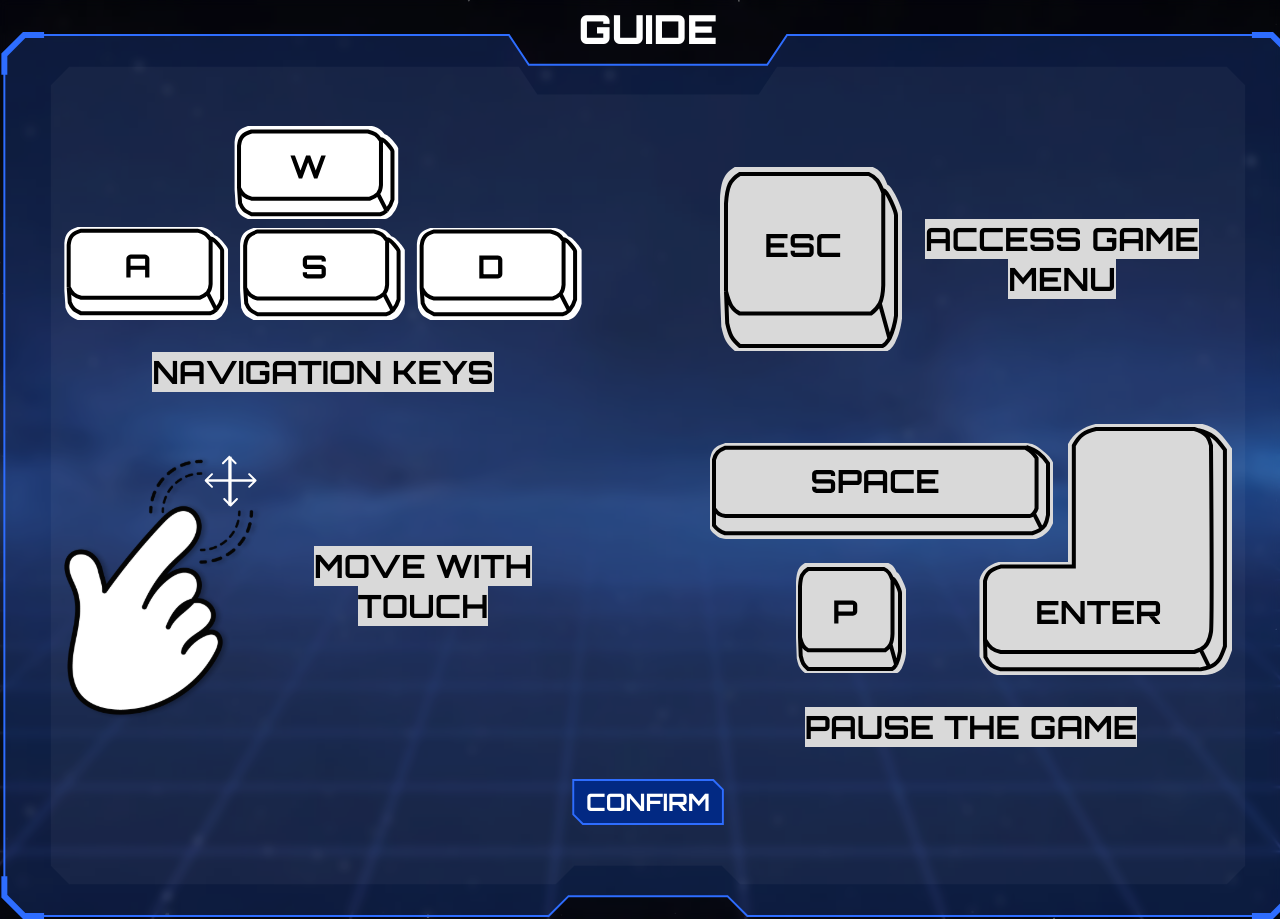
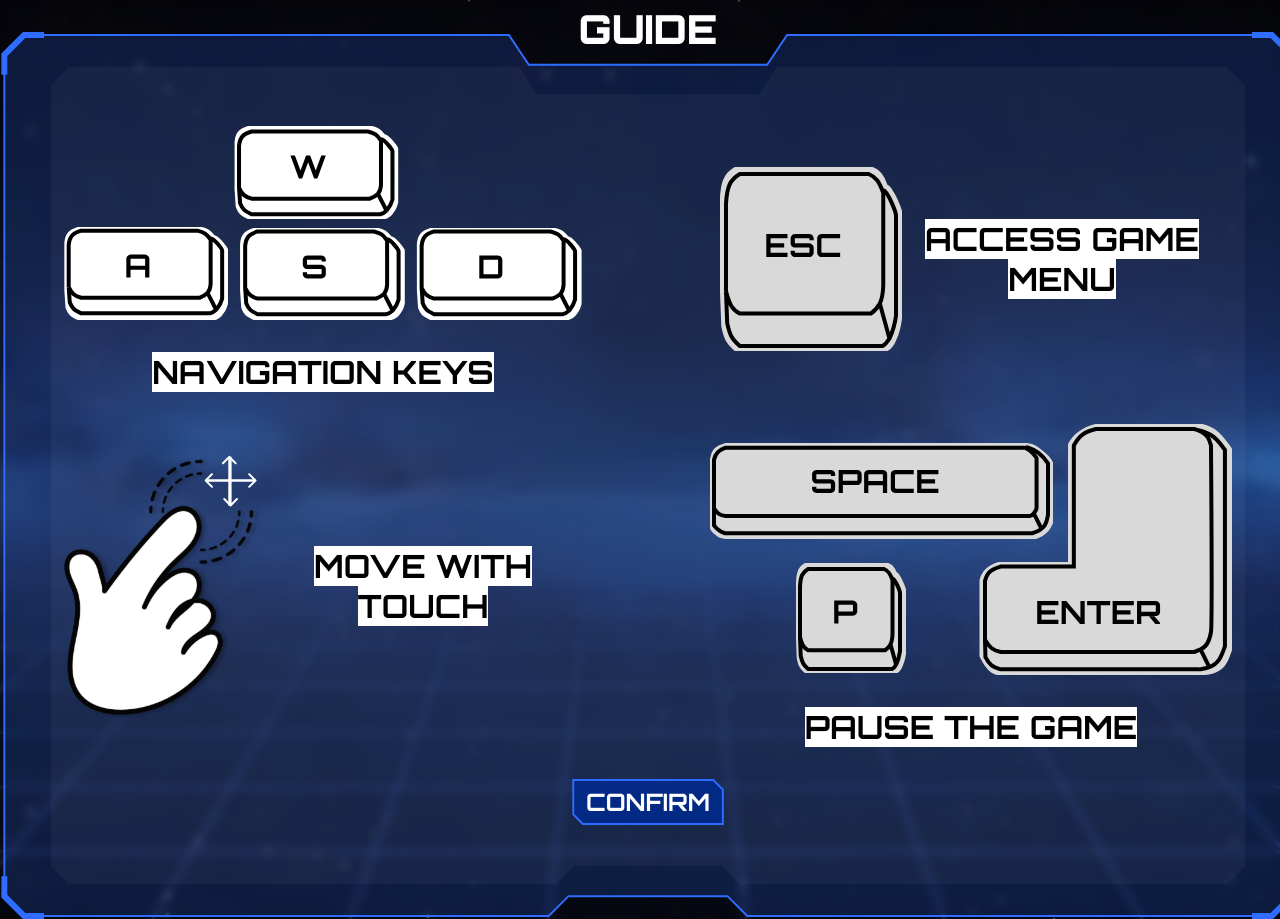
Before and after one commit to CodectiveOrg/snake-frontend, a React (Vite) app: page /guide in a window 1280 px wide. Built offline with nearby package versions, Linux system fonts and the light colour scheme; a web font is replaced by a local one.

Commit message:
[REFACTOR] use variables everywhere

```diff
--- a/src/components/button/components/button-frame/button-frame.module.css
+++ b/src/components/button/components/button-frame/button-frame.module.css
@@ -6,13 +6,13 @@
 
   &.primary {
     .perimeter {
-      fill: hsl(222deg 97% 26%);
+      fill: var(--color-surface-700);
     }
   }
 
   &.secondary {
     .perimeter {
-      fill: hsl(0deg 0% 85% / 11%);
+      fill: var(--color-surface-200);
     }
   }
 }
--- a/src/components/canvas/canvas.module.css
+++ b/src/components/canvas/canvas.module.css
@@ -15,7 +15,7 @@
   }
 
   canvas {
-    background-color: var(--color-overlay);
+    background-color: var(--color-overlay-400);
 
     block-size: 100%;
     inline-size: 100%;
--- a/src/components/link-button/link-button.module.css
+++ b/src/components/link-button/link-button.module.css
@@ -31,7 +31,7 @@
   transition-property: background-color, color, border-color, scale;
 
   &:hover {
-    background-color: hsl(222deg 100% 59% / 24%);
+    background-color: var(--color-surface-300);
     color: var(--color-text-400);
 
     scale: 1.1;
@@ -40,12 +40,12 @@
   }
 
   &.default {
-    background-color: hsl(0deg 0% 44% / 24%);
-    color: hsl(0deg 0% 44%);
+    background-color: var(--color-surface-200);
+    color: var(--color-text-disabled);
   }
 
   &.light {
-    background-color: hsl(0deg 0% 100% / 4%);
+    background-color: var(--color-surface-100);
     color: var(--color-text-400);
   }
 
--- a/src/components/modal/modal.module.css
+++ b/src/components/modal/modal.module.css
@@ -6,7 +6,7 @@
   border: none;
 
   &::backdrop {
-    background-color: hsl(0deg 0% 0% / 50%);
+    background-color: var(--color-overlay-300);
 
     backdrop-filter: blur(5px);
   }
--- a/src/components/ribbon/ribbon.module.css
+++ b/src/components/ribbon/ribbon.module.css
@@ -4,7 +4,7 @@
   position: relative;
 
   .content {
-    background-color: var(--color-overlay);
+    background-color: var(--color-overlay-400);
 
     padding-inline: 1.5rem;
 
--- a/src/components/slider/components/slider-frame/slider-frame.module.css
+++ b/src/components/slider/components/slider-frame/slider-frame.module.css
@@ -1,6 +1,6 @@
 .slider-frame {
   .perimeter {
-    fill: hsl(0deg 0% 44% / 4%);
+    fill: var(--color-surface-100);
     stroke: var(--color-primary);
     stroke-width: 1px;
   }
--- a/src/components/slider/slider.module.css
+++ b/src/components/slider/slider.module.css
@@ -8,7 +8,7 @@
     gap: 0.25rem;
 
     .button {
-      background-color: hsl(0deg 0% 0% / 30%);
+      background-color: var(--color-overlay-300);
 
       block-size: 1rem;
       inline-size: 1rem;
@@ -21,7 +21,7 @@
 
       &:where(:has(~ &.hover)),
       &.hover {
-        background-color: hsl(0deg 0% 100% / 30%);
+        background-color: var(--color-overlay-50);
       }
 
       &.active {
@@ -29,7 +29,7 @@
       }
 
       &.hover ~ .active {
-        background-color: hsl(0deg 0% 100% / 30%);
+        background-color: var(--color-overlay-50);
       }
     }
   }
--- a/src/components/user-badge/components/username-frame/username-frame.module.css
+++ b/src/components/user-badge/components/username-frame/username-frame.module.css
@@ -5,7 +5,7 @@
   }
 
   .edge {
-    fill: hsl(0deg 0% 85%);
+    fill: var(--color-text-400);
   }
 
   .line {
--- a/src/index.css
+++ b/src/index.css
@@ -6,7 +6,7 @@
   margin: 0;
   padding: 0;
 
-  scrollbar-color: var(--color-primary) hsl(0deg 0% 0% / 30%);
+  scrollbar-color: var(--color-primary) var(--color-overlay-400);
   scrollbar-width: thin;
 }
 
--- a/src/pages/guide/guide.module.css
+++ b/src/pages/guide/guide.module.css
@@ -33,8 +33,8 @@
           text-align: center;
 
           .title {
-            background-color: hsl(0deg 0% 85% / 100%);
-            color: hsl(0deg 0% 0% / 100%);
+            background-color: var(--color-text-400);
+            color: var(--color-text-900);
 
             display: inline;
 
--- a/src/styles/colors.css
+++ b/src/styles/colors.css
@@ -1,15 +1,18 @@
 :root {
   --color-primary: hsl(222deg 100% 59%);
 
+  --color-surface-50: hsl(0deg 0% 100% / 10%);
   --color-surface-100: hsl(0deg 0% 100% / 4%);
   --color-surface-200: hsl(0deg 0% 85% / 20%);
   --color-surface-300: hsl(222deg 100% 59% / 40%);
   --color-surface-400: hsl(222deg 100% 59% / 20%);
-  --color-surface-50: hsl(0deg 0% 100% / 10%);
   --color-surface-700: hsl(222deg 97% 26%);
 
-  --color-overlay: hsl(0deg 0% 0% / 80%);
+  --color-overlay-50: hsl(0deg 0% 100% / 30%);
+  --color-overlay-300: hsl(0deg 0% 0% / 30%);
+  --color-overlay-400: hsl(0deg 0% 0% / 80%);
 
   --color-text-400: hsl(0deg 0% 100%);
+  --color-text-900: hsl(0deg 0% 0%);
   --color-text-disabled: hsl(0deg 0% 44%);
 }
```
